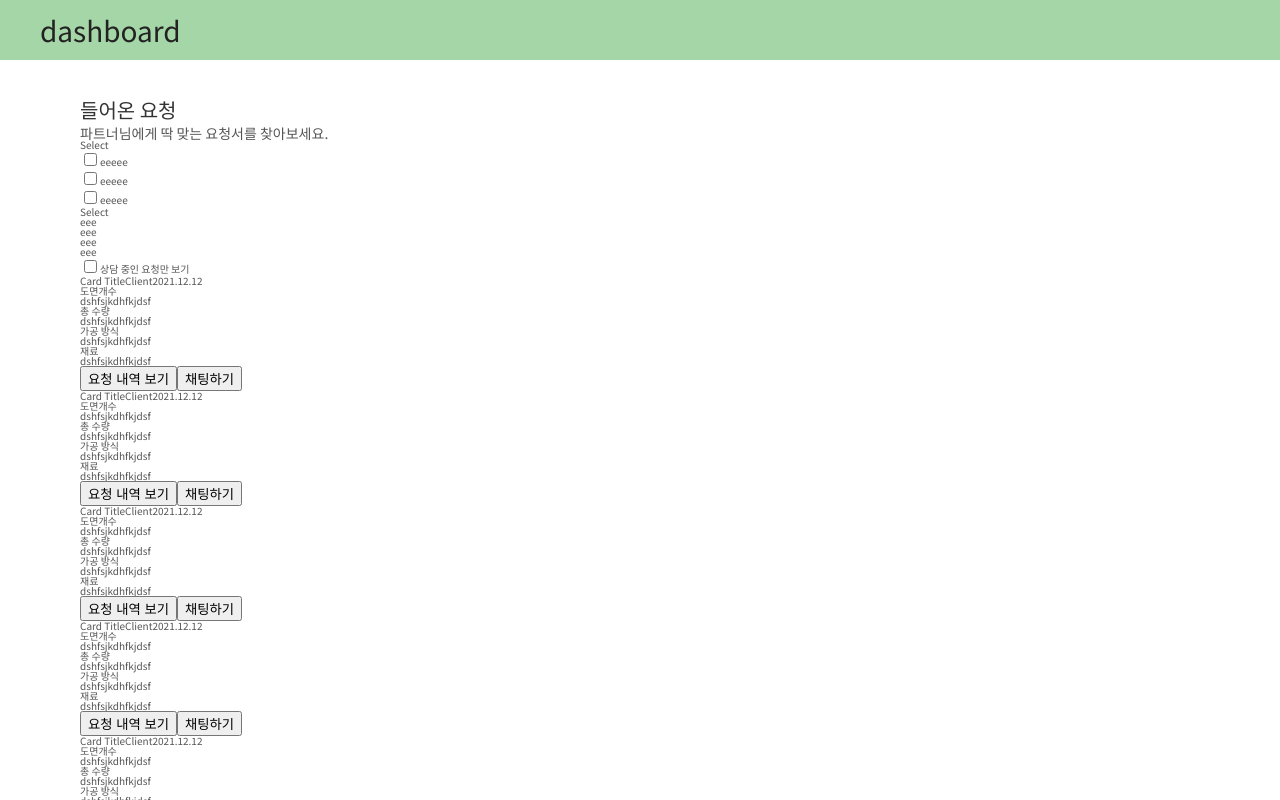
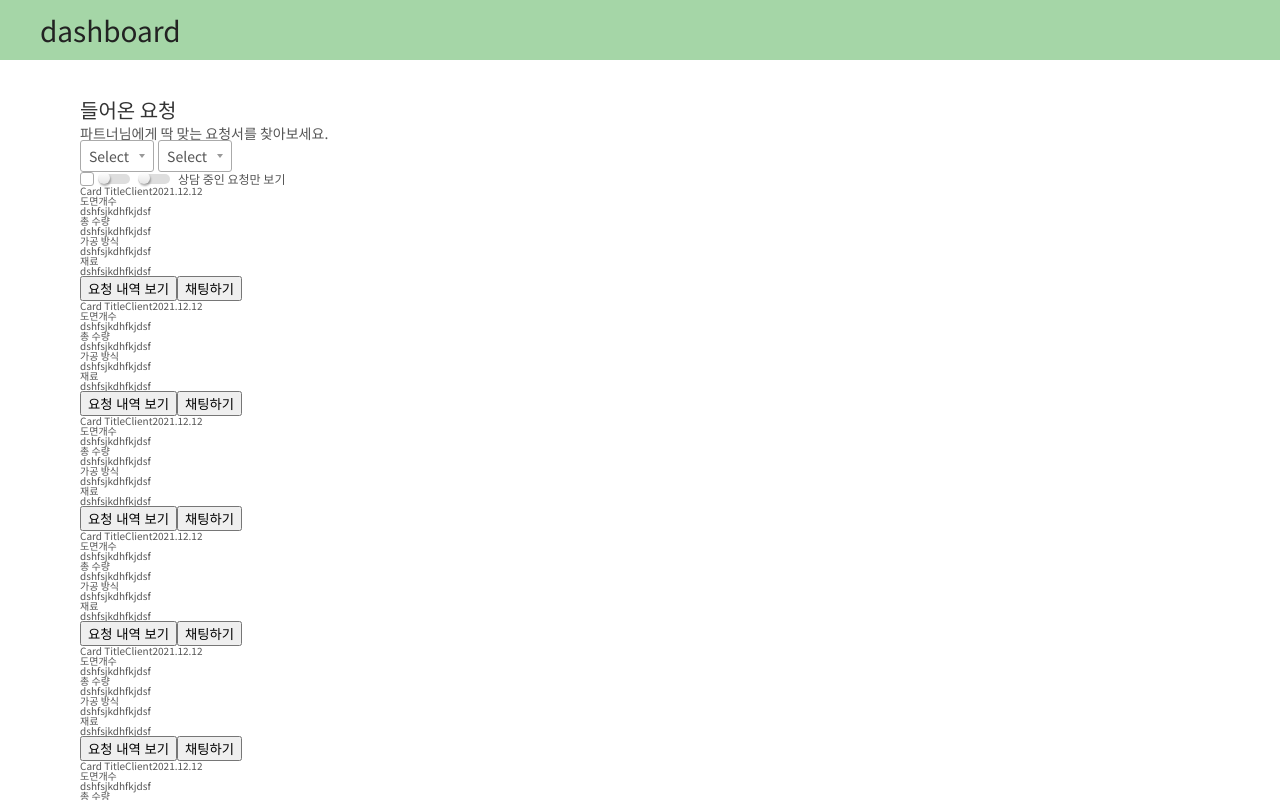
Before and after one commit to mook9288/challenge-filter, a React (Create React App) app: page / in a window 1280 px wide. Shown: the top 800 px of the page. Built offline with nearby package versions, Linux system fonts and the light colour scheme.

Commit message:
Chore: style - select, checkbox

```diff
--- a/src/assets/styles/_layout.scss
+++ b/src/assets/styles/base/_layout.scss
@@ -39,7 +39,7 @@ body {
   }
 }
 
-@media (max-width: 76.8rem) {
+@media (max-width: 48rem) {
   html,
   body {
     font-size: 8px;
--- /dev/null
+++ b/src/assets/styles/components/_search.scss
@@ -0,0 +1,7 @@
+.search-area {
+  &__left {
+    :first-child {
+      margin-left: 0;
+    }
+  }
+}
--- /dev/null
+++ b/src/assets/styles/form/_checkbox.scss
@@ -0,0 +1,138 @@
+.checkbox {
+  position: relative;
+  display: inline-block;
+  min-width: 1.2rem;
+  min-height: 1.2rem * 1.2;
+  vertical-align: middle;
+
+  input[type=checkbox] {
+    position: absolute;
+    top: 0;
+    left: 0;
+    margin: 0;
+    width: 1.2rem;
+    height: 1.2rem;
+    opacity: 0;
+    cursor: pointer;
+  }
+
+  label {
+    position: relative;
+    display: block;
+    padding-left: 1.8rem;
+    outline: 0;
+    font-size: 1.2rem;
+    line-height: 1.2;
+    cursor: pointer;
+
+    &::before {
+      content: '';
+      position: absolute;
+      top: calc(((1.2rem * 1.2) - 1.2rem) / 2 - 1px);
+      left: 0;
+      width: 1.2rem;
+      height: 1.2rem;
+      background-color: #fff;
+      border: 1px solid #aaa;
+      border-radius: .3rem;
+    }
+
+    &::after {
+      content: '';
+      position: absolute;
+      top: calc(((1.2rem * 1.2) - 1.2rem) / 2);
+      left: 1px;
+      width: .4rem;
+      height: .5rem;
+      border-right: 2px solid #fff;
+      border-bottom: 2px solid #fff;
+      opacity: 0;
+      transform: rotate(45deg);
+      transform-origin: bottom;
+    }
+  }
+
+  &.checked label,
+  input:checked ~ label {
+    &::before {
+      background-color: #a5d6a7;
+      border-color: #a5d6a7;
+    }
+    &::after {
+      opacity: 1;
+    }
+  }
+
+  &.disabled label,
+  input:disabled ~ label {
+    color: #bbb;
+    &::before {
+      background-color: #bbb;
+      border-color: #bbb;
+    }
+    &::after {
+      opacity: 1;
+    }
+  }
+}
+
+.checkbox.toggle {
+  input {
+    width: 3.2rem;
+    height: 1.2rem;
+  }
+  label {
+    padding-left: 4rem;
+    min-height: 1.2rem;
+
+    &::before {
+      content: '';
+      position: absolute;
+      top: calc(((1.2rem * 1.2) - 1rem) / 2);
+      display: block;
+      width: 3.2rem;
+      height: 1rem;
+      background-color: #dedede;
+      border: none;
+      border-radius: 50rem;
+      transform: none;;
+    }
+    &::after {
+      content: '';
+      position: absolute;
+      top: 0;
+      left: 0;
+      width: 1.2rem;
+      height: 1.2rem;
+      background: #fff linear-gradient(transparent,rgba(0,0,0,.1));
+      border: none;
+      border-radius: 50rem;
+      box-shadow: 1px 2px 2px rgba(0,0,0,.3);
+      opacity: 1;
+      transform: none;
+      transform-origin: unset;
+    }
+  }
+
+  &.checked label,
+  input:checked ~ label {
+    &::before {
+      background-color: #a5d6a7;
+    }
+    &::after {
+      left: 3.2rem - 1.2rem;
+    }
+  }
+
+  &.disabled label,
+  input:disabled ~ label {
+    color: #bbb;
+    &::before {
+      background-color: #bbb;
+      border-color: #bbb;
+    }
+    &::after {
+      opacity: 1;
+    }
+  }
+}
--- /dev/null
+++ b/src/assets/styles/form/_select.scss
@@ -0,0 +1,48 @@
+.select {
+  position: relative;
+  display: inline-block;
+  margin: 0 2px;
+
+  &__text {
+    position: relative;
+    display: inline-block;
+    padding: .8rem 2.4rem .8rem .8rem;
+    border: 1px solid #aaa;
+    border-radius: .3rem;
+    font-size: 1.4rem;
+    cursor: pointer;
+
+    &::after {
+      content: '';
+      position: absolute;
+      top: 50%;
+      right: .8rem;
+      width: 0;
+      height: 0;
+      border-top: .4rem solid #999;
+      border-right: .3rem solid transparent;
+      border-left: .3rem solid transparent;
+      transform: translateY(-50%);
+    }
+  }
+
+  &__menu {
+    position: absolute;
+    z-index: 1;
+    top: 100%;
+    left: 0;
+    display: none;
+    overflow: hidden auto;
+    padding: 4px 0;
+    min-width: 100%;
+    max-height: 10rem;
+    background-color: #fff;
+    border: 1px solid #aaa;
+    border-radius: .3rem;
+    white-space: nowrap;
+
+    &__item {
+      padding: 4px 8px;
+    }
+  }
+}
--- a/src/pages/Board/index.tsx
+++ b/src/pages/Board/index.tsx
@@ -14,7 +14,7 @@ const Board = () => {
         <div className='search-area'>
           <div className='search-area__left'>
             <div className='select'>
-              <span>Select</span>
+              <span className='select__text'>Select</span>
               <ul className='select__menu'>
                 <li className='select__menu__item'>
                   <div className='checkbox'>
@@ -37,7 +37,7 @@ const Board = () => {
               </ul>
             </div>
             <div className='select'>
-              <span>Select</span>
+              <span className='select__text'>Select</span>
               <ul className='select__menu'>
                 <li className='select__menu__item'>eee</li>
                 <li className='select__menu__item'>eee</li>
@@ -47,6 +47,14 @@ const Board = () => {
             </div>
           </div>
           <div className='search-area__right'>
+            <div className='checkbox'>
+              <input type='checkbox' />
+              <label></label>
+            </div>
+            <div className='checkbox toggle'>
+              <input type='checkbox' />
+              <label></label>
+            </div>
             <div className='checkbox toggle'>
               <input type='checkbox' />
               <label>상담 중인 요청만 보기</label>
```
Also changed, not shown: src/assets/styles/index.scss (+7 -4 lines), src/assets/styles/base/_font.scss (renamed from src/assets/styles/_font.scss), src/assets/styles/base/_reset.scss (renamed from src/assets/styles/_reset.scss), src/assets/styles/components/_title.scss (renamed from src/assets/styles/_title.scss).
